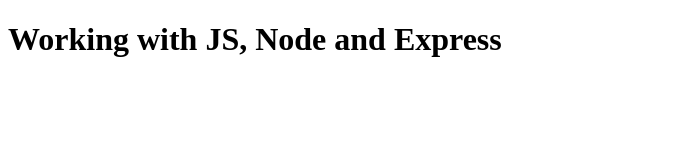
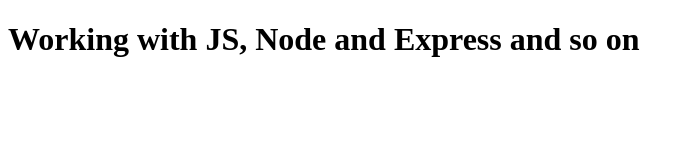
Before and after one commit to angelcuenca/JavascriptDevelopment, a website: page src/index.html in a window 1280 px wide. Shown: the whole page, without its empty margins (0-694 px from the left). Drawn offline with Linux system fonts and the light colour scheme.

Commit message:
srcServer implementing

```diff
--- a/src/index.html
+++ b/src/index.html
@@ -4,6 +4,6 @@
     <meta charset="UTF-8">
   </head>
   <body>
-    <h1>Working with JS, Node and Express</h1>
+    <h1>Working with JS, Node and Express and so on</h1>
   </body>
 </html>
```
